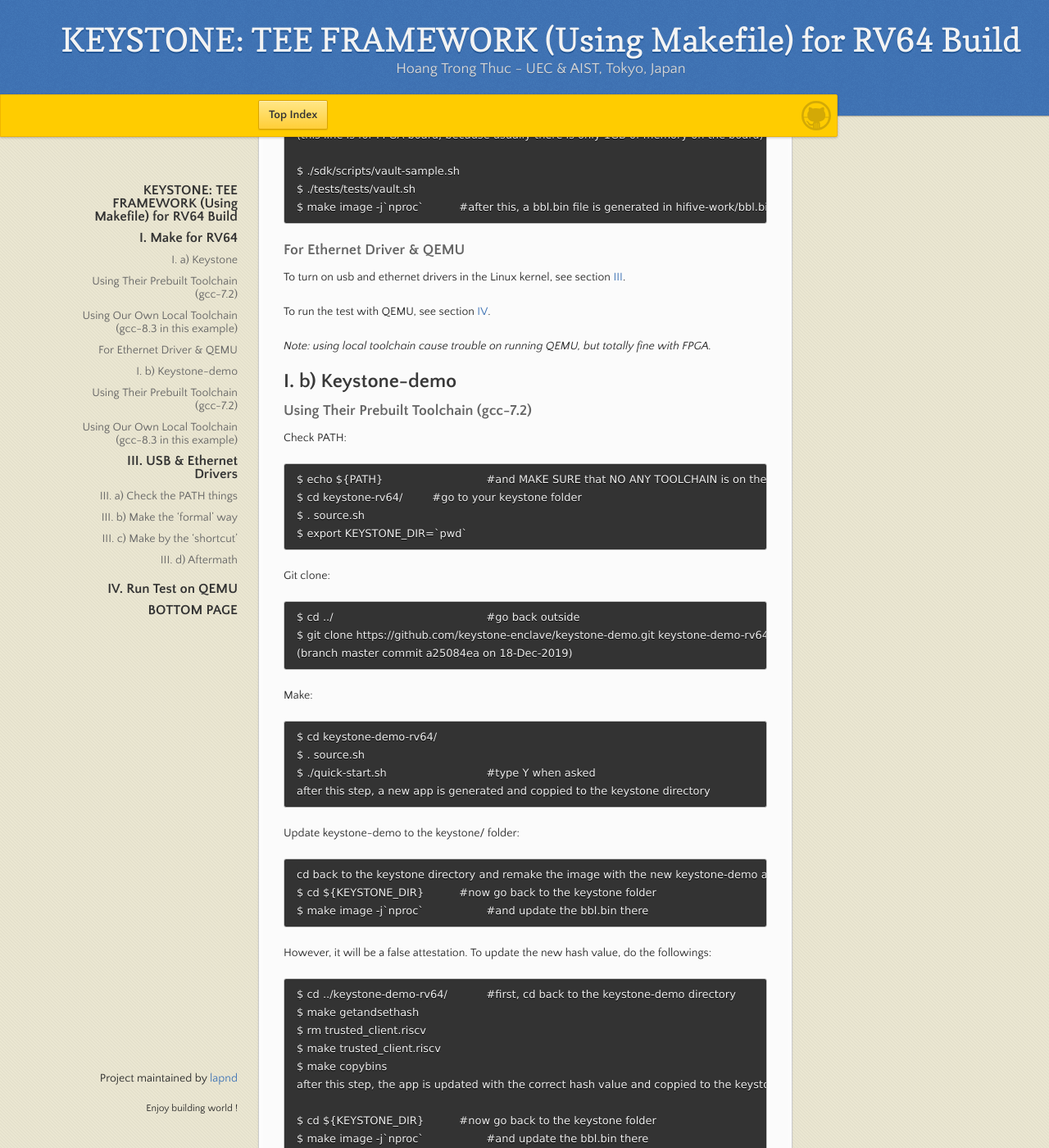
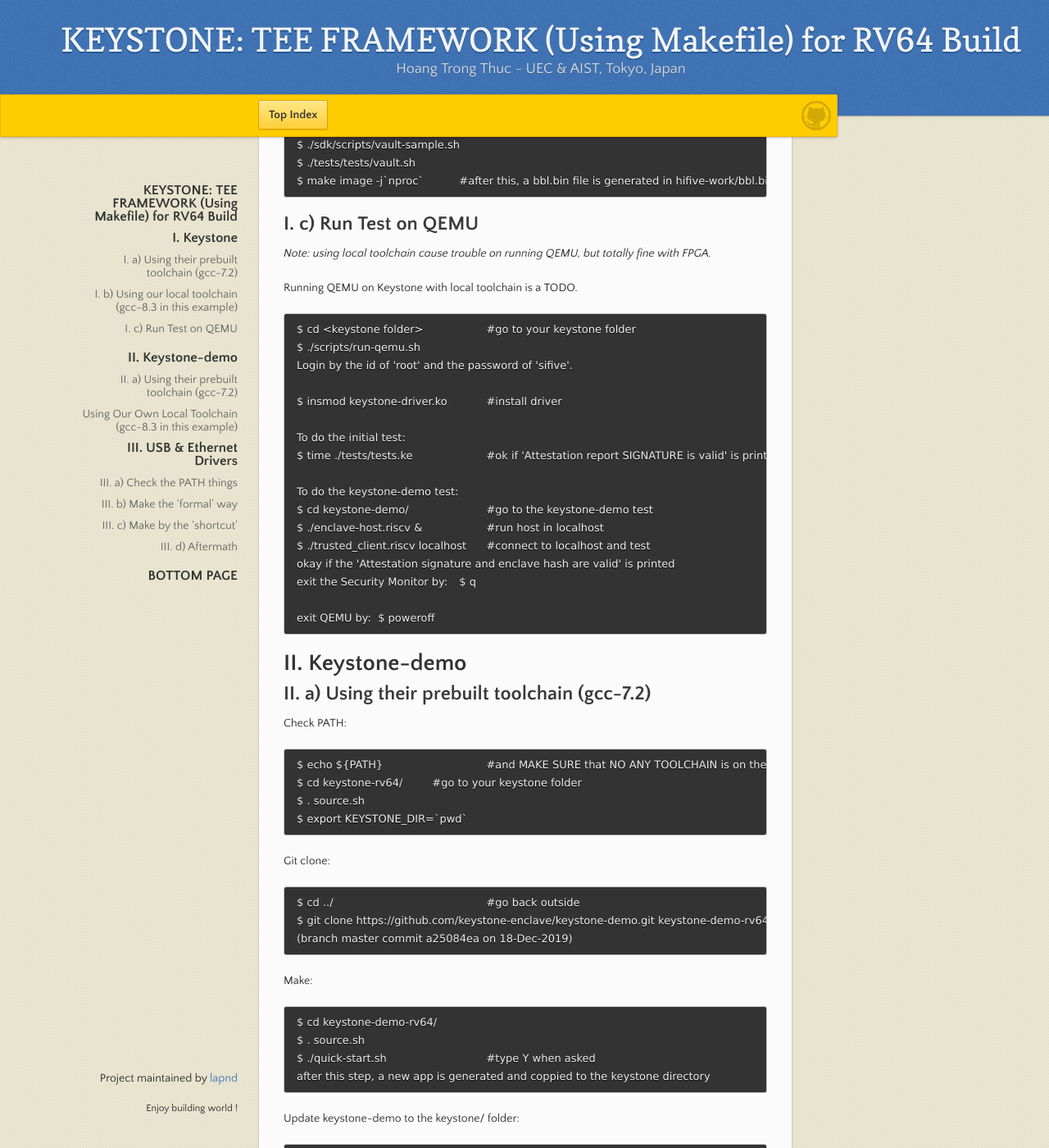
Before and after one commit to lapnd/httdes.github.io, a Jekyll site: the page built from keystone-makefile-64.md, in a window 1280 px wide and 1400 px high, scrolled down 1820 px. Shown: the whole window at 82% size. Built offline with Jekyll 4.4.1, drawn with Linux system fonts in a browser that asks for light colours; our own code applies the rules of GitHub Pages for plain Markdown files; some of the changed text lies outside the part shown.

Commit message:
Update keystone-makefile-64.md

````diff
--- a/keystone-makefile-64.md
+++ b/keystone-makefile-64.md
@@ -6,11 +6,9 @@ layout : default
 
 * * *
 
-# I. Make for RV64
+# I. Keystone
 
-## I. a) Keystone
-
-### Using Their Prebuilt Toolchain (gcc-7.2)
+## I. a) Using their prebuilt toolchain (gcc-7.2)
 
 Git clone:
 ```
@@ -43,7 +41,7 @@ $ ./tests/tests/vault.sh
 $ make image -j`nproc`		#after this, a bbl.bin file is generated in hifive-work/bbl.bin
 ```
 
-### Using Our Own Local Toolchain (gcc-8.3 in this example)
+## I. b) Using our local toolchain (gcc-8.3 in this example)
 
 Git clone:
 ```
@@ -92,17 +90,35 @@ $ ./tests/tests/vault.sh
 $ make image -j`nproc`		#after this, a bbl.bin file is generated in hifive-work/bbl.bin
 ```
 
-### For Ethernet Driver & QEMU
-
-To turn on usb and ethernet drivers in the Linux kernel, see section [III](#iii-usb--ethernet-drivers).
-
-To run the test with QEMU, see section [IV](#iv-run-test-on-qemu).
+## I. c) Run Test on QEMU
 
 *Note: using local toolchain cause trouble on running QEMU, but totally fine with FPGA.*
 
-## I. b) Keystone-demo
+Running QEMU on Keystone with local toolchain is a TODO.
 
-### Using Their Prebuilt Toolchain (gcc-7.2)
+```
+$ cd <keystone folder>			#go to your keystone folder
+$ ./scripts/run-qemu.sh
+Login by the id of 'root' and the password of 'sifive'.
+
+$ insmod keystone-driver.ko		#install driver
+
+To do the initial test:
+$ time ./tests/tests.ke			#ok if 'Attestation report SIGNATURE is valid' is printed
+
+To do the keystone-demo test:
+$ cd keystone-demo/			#go to the keystone-demo test
+$ ./enclave-host.riscv &			#run host in localhost
+$ ./trusted_client.riscv localhost	#connect to localhost and test
+okay if the 'Attestation signature and enclave hash are valid' is printed
+exit the Security Monitor by:	$ q
+
+exit QEMU by:	$ poweroff
+```
+
+# II. Keystone-demo
+
+## II. a) Using their prebuilt toolchain (gcc-7.2)
 
 Check PATH:
 ```
@@ -147,10 +163,6 @@ $ cd ${KEYSTONE_DIR}		#now go back to the keystone folder
 $ make image -j`nproc`			#and update the bbl.bin there
 ```
 
-To run the test with QEMU, see section [IV](#iv-run-test-on-qemu).
-
-*Note: using local toolchain cause trouble on running QEMU, but totally fine with FPGA.*
-
 ### Using Our Own Local Toolchain (gcc-8.3 in this example)
 
 Check PATH:
@@ -185,7 +197,7 @@ $ cd ${KEYSTONE_DIR}		#now go back to the keystone folder
 $ make image -j`nproc`			#and update the bbl.bin there
 ```
 
-However, because the QEMU fail on using local toolchain, thus the **$ make getandsethash** can't be done on keystone-demo. This will be a TODO.
+However, because the QEMU fail on Keystone with local toolchain, thus the **$ make getandsethash** on the Keystone-demo can't be done. This is a TODO.
 
 * * *
 
@@ -267,28 +279,6 @@ So if you want to use the keystone-demo ([I. b)](#i-b-keystone-demo)), you have
 
 * * *
 
-# IV. Run Test on QEMU
-
-	$ cd <keystone folder>			#go to your keystone folder
-	$ ./scripts/run-qemu.sh
-	Login by the id of 'root' and the password of 'sifive'.
-
-	$ insmod keystone-driver.ko		#install driver
-
-	To do the initial test:
-	$ time ./tests/tests.ke			#ok if 'Attestation report SIGNATURE is valid' is printed
-
-	To do the keystone-demo test:
-	$ cd keystone-demo/			#go to the keystone-demo test
-	$ ./enclave-host.riscv &			#run host in localhost
-	$ ./trusted_client.riscv localhost	#connect to localhost and test
-	okay if the 'Attestation signature and enclave hash are valid' is printed
-	exit the Security Monitor by:	$ q
-
-	exit QEMU by:	$ poweroff
-
-* * *
-
 # BOTTOM PAGE
 
 | Back | Next |
````
